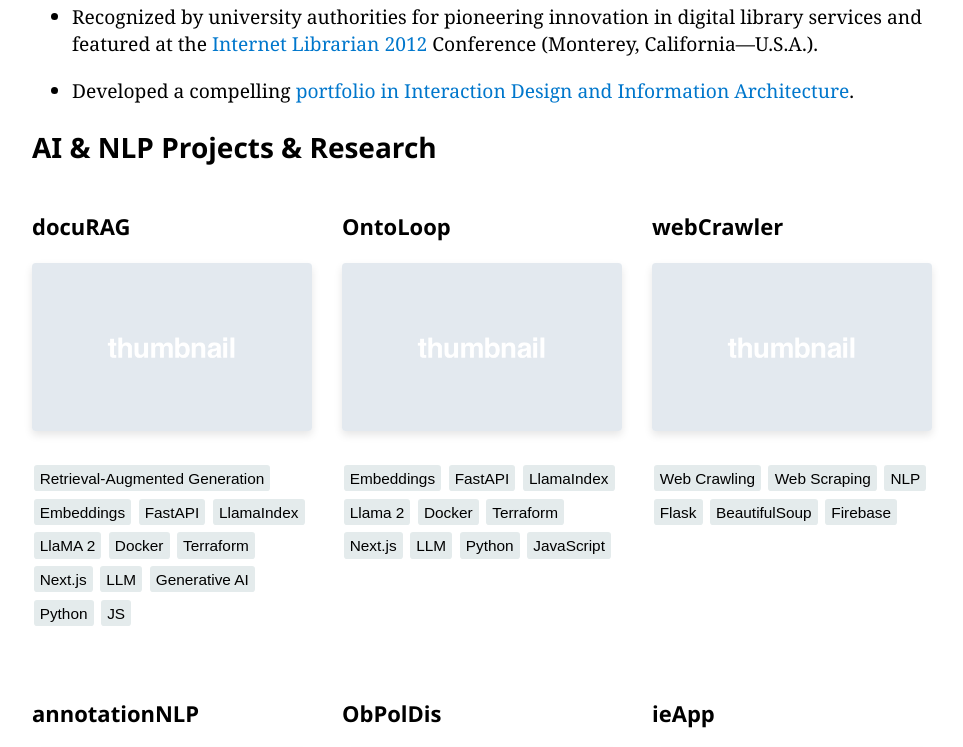
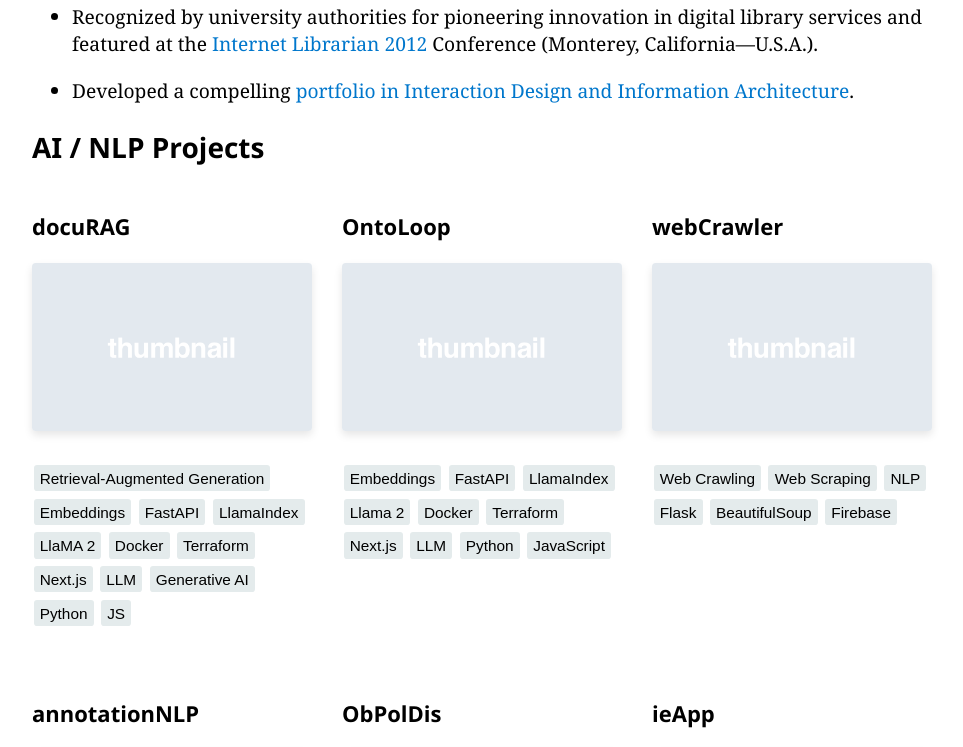
Before and after one commit to pacoreyes/pacoreyes.de, an Eleventy site: page src/en/index.njk in a window 1280 px wide. Shown: the part 2476-3223 px from the top of the page, without its empty margins (158-1121 px from the left). Built offline with nearby package versions, Linux system fonts and the light colour scheme; Eleventy itself is replaced by a stand-in of ours; files that its build step writes are made by us from their sources; what js-beautify would draw is missing.

Commit message:
minor improvements

```diff
--- a/src/_data/skills.json
+++ b/src/_data/skills.json
@@ -34,7 +34,8 @@
     "Statistical Analysis",
     "Information Extraction",
     "Computational Linguistics",
-    "Machine Learning"
+    "Machine Learning",
+    "Knowledge Graph"
   ],
   "Cloud and MLOps": [
     "AWS",
@@ -42,8 +43,7 @@
     "Docker",
     "Pinecone",
     "FAISS",
-    "Neo4j",
-    "Knowledge Graph"
+    "Neo4j"
   ],
   "User Research": [
     "UX",
--- a/src/en/index.njk
+++ b/src/en/index.njk
@@ -73,7 +73,7 @@ author: Juan-Francisco (Paco) Reyes
   </section>
 
   <section id="projects">
-      <h2>AI & NLP Projects & Research</h2>
+      <h2>AI / NLP Projects</h2>
       <div class="projects-grid">
         {% for project in projects.projects %}
         <div class="project-item">
```
